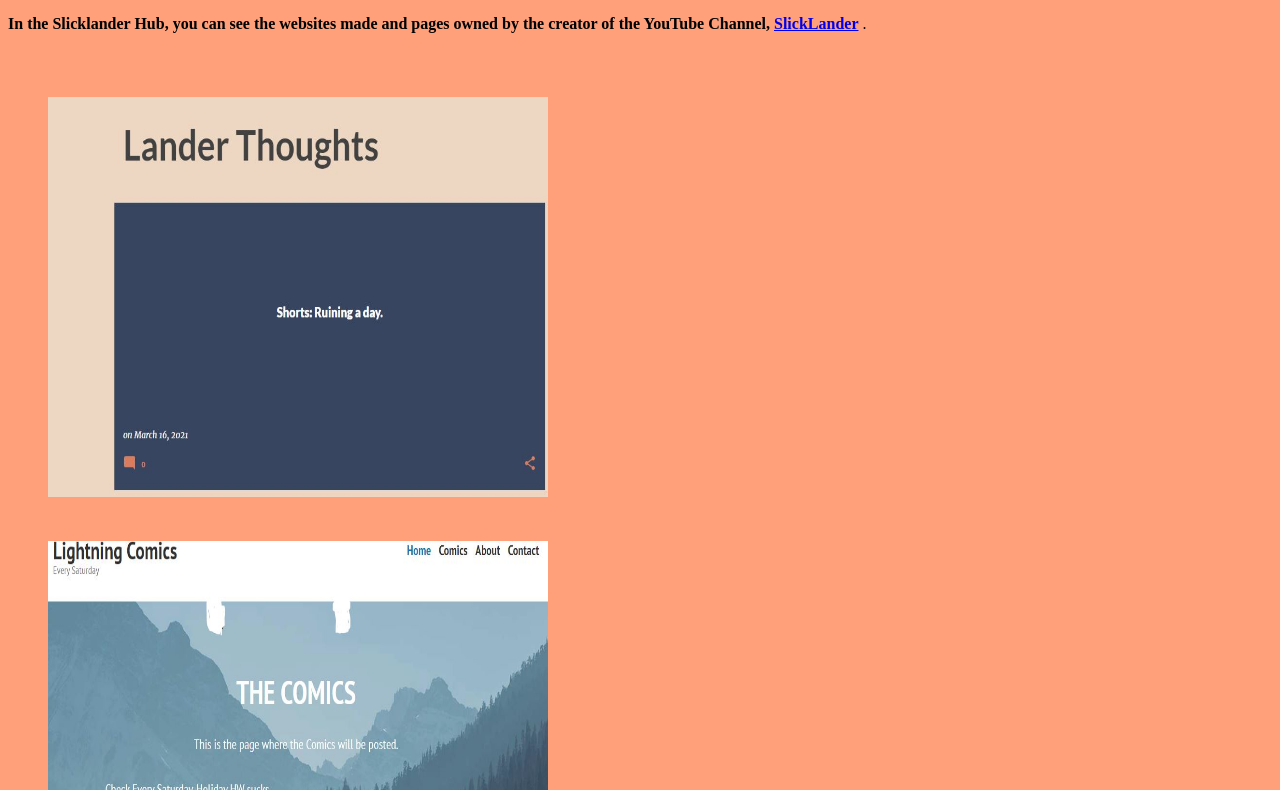
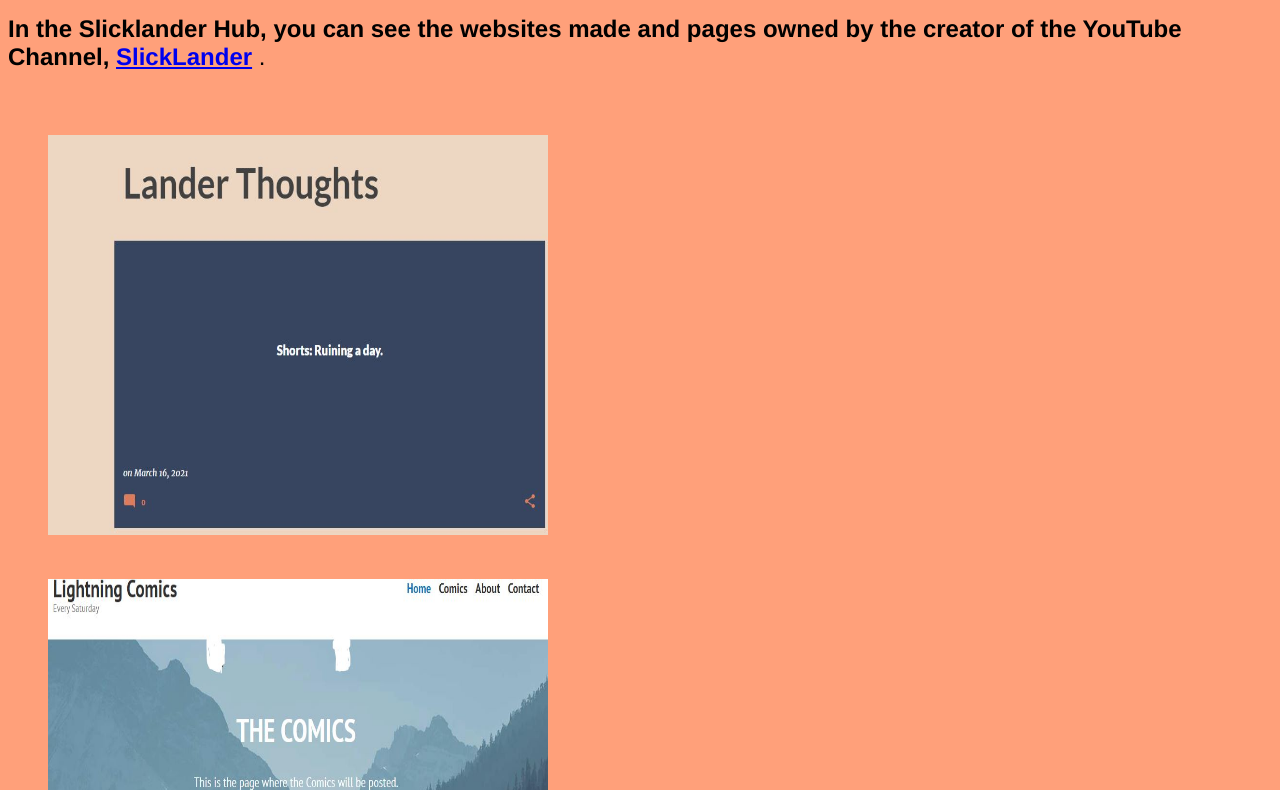
Before and after one commit to CoddarDollars/SlickLander-Hubb, a plain HTML site: page index.html in a window 1280 px wide. Shown: the part 100-890 px from the top of the page. Drawn offline with Linux system fonts and the light colour scheme.

Commit message:
frikking bruuuuh font tag fixed

```diff
--- a/index.html
+++ b/index.html
@@ -38,7 +38,7 @@
 
 </h1>
 
-<p></p><b>In the Slicklander Hub, you can see the websites made and pages owned by the creator of the YouTube Channel,
+<p><b>In the Slicklander Hub, you can see the websites made and pages owned by the creator of the YouTube Channel,
 <a href=https://www.youtube.com/channel/UCgd3Tu2BXMJhYly6t4q265Q>SlickLander</a></b> .</p>
 
 <div id="imgbox">
```
